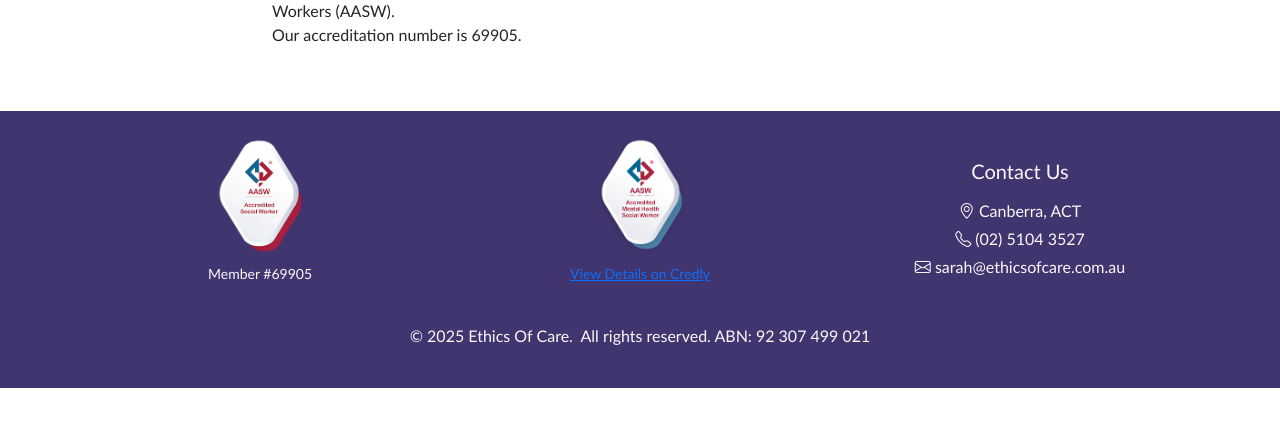
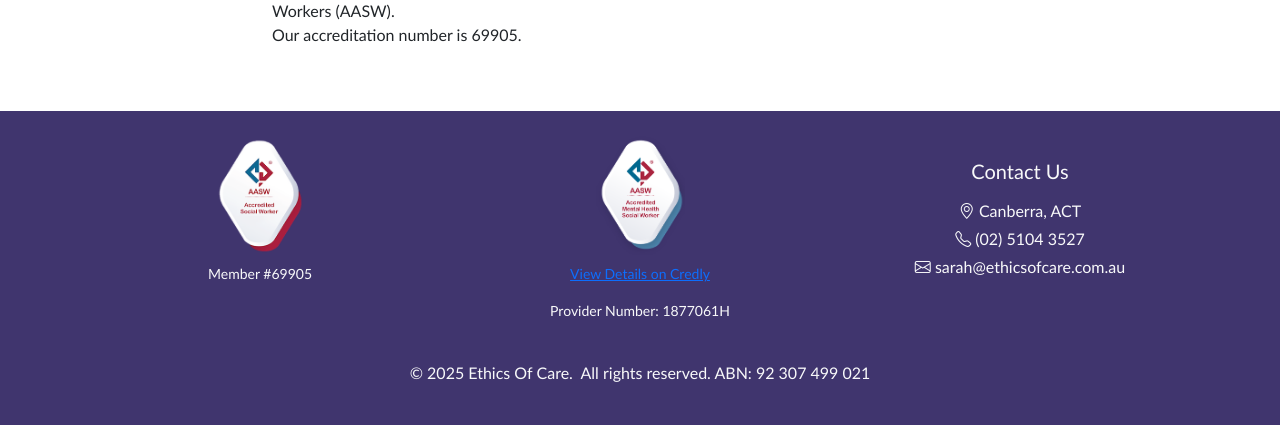
Before and after one commit to axel-t81/ssws-privatepractice-website, a Django app: page /about/ in a window 1280 px wide. Shown: the part 1497-1922 px from the top of the page. Before the commit the page ends 1885 px from the top, so only its background shows below. Run offline with Django 4.2, Linux system fonts and the light colour scheme; some web fonts are replaced.

Commit message:
Add provider number

```diff
--- a/templates/base.html
+++ b/templates/base.html
@@ -86,6 +86,7 @@
                          class="img-fluid small mb-2"
                          style="width: 25%;">
                     <p class="small"><a href="https://www.credly.com/badges/6f08419d-fa20-441f-b467-46d8ba61299b/" target="_blank">View Details on Credly</a></p>
+                    <p class="small">Provider Number: 1877061H</p>
                 </div>
 
                 <div class="col-md-4 text-center">
```
